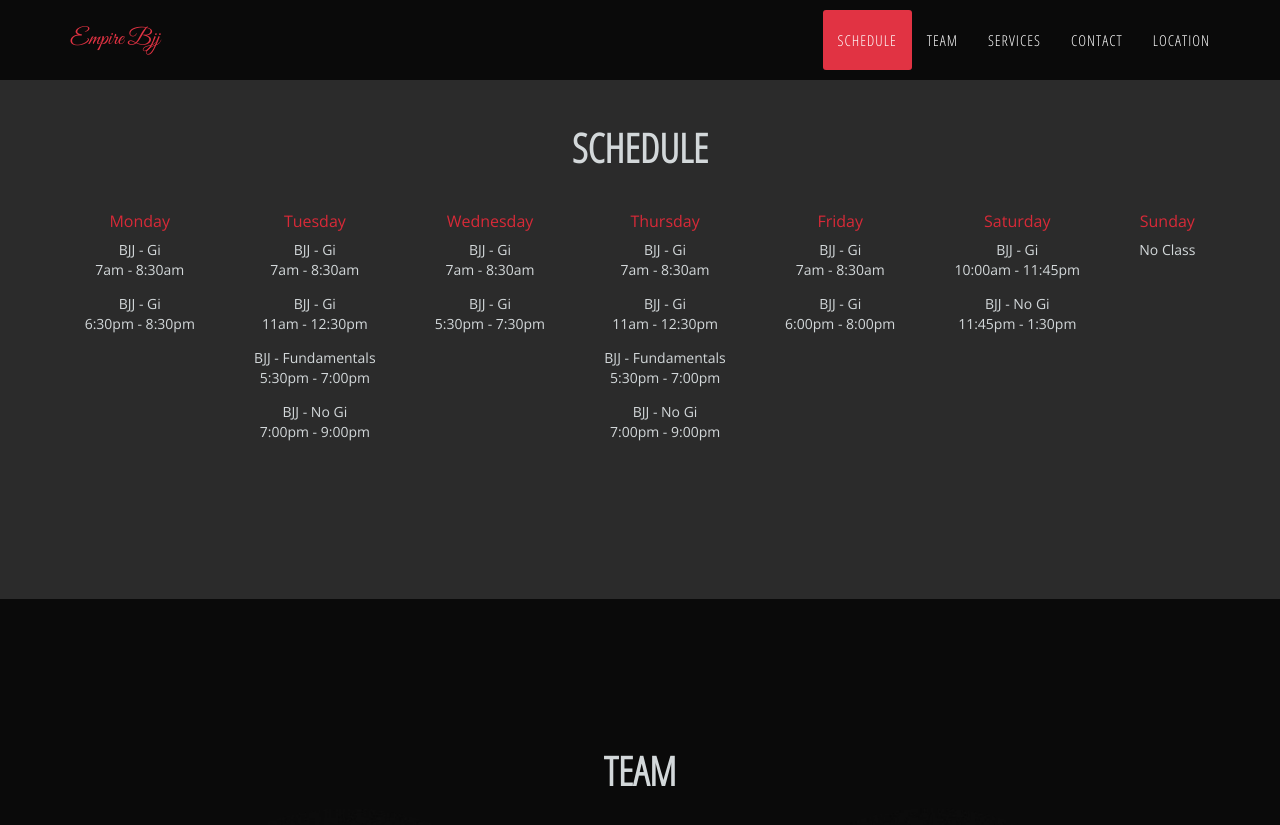
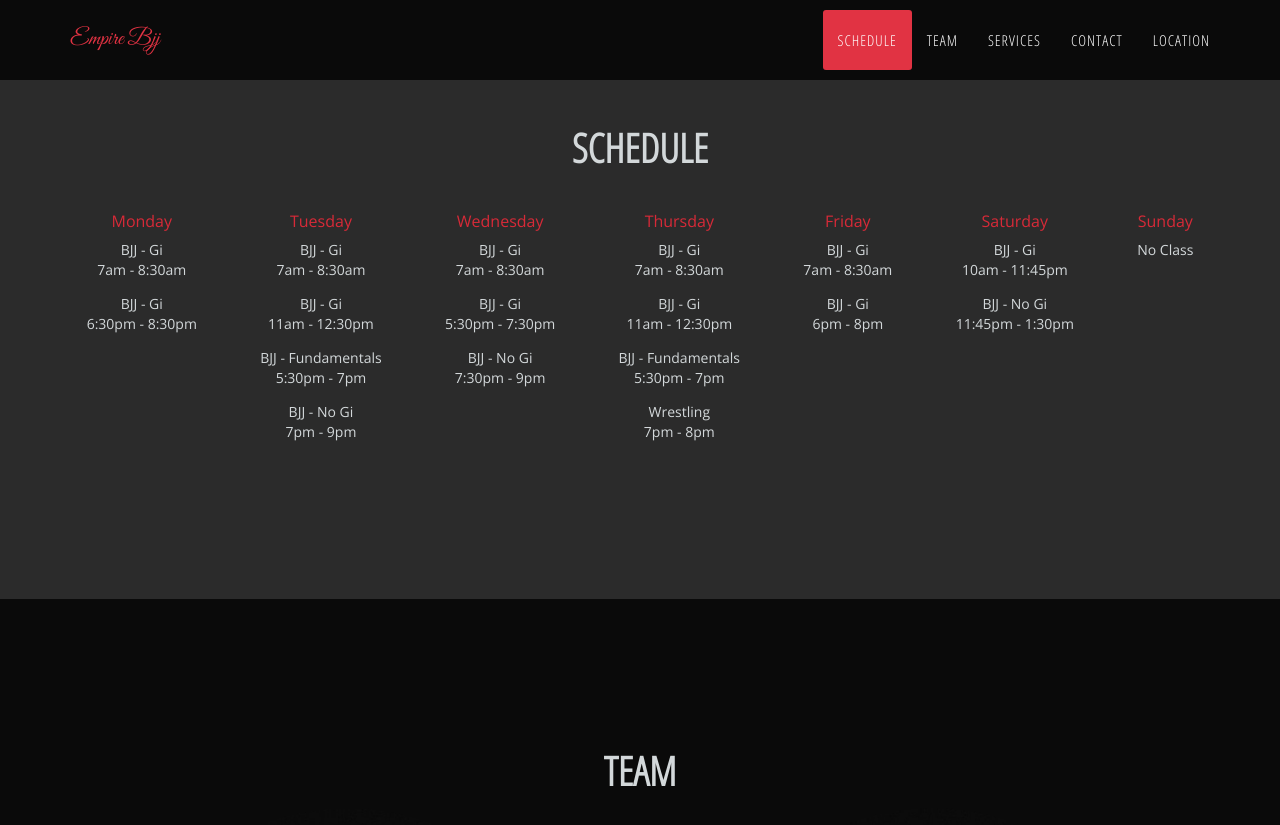
Before and after one commit to eriktjacobsen/empirebjj, a Jekyll site: the page built from index.html, in a window 1280 px wide and 900 px high, scrolled down 714 px. Shown: the top 825 px of the window. Built offline with Jekyll 4.4.1, drawn with Linux system fonts in a browser that asks for light colours.

Commit message:
Update schedule.html

```diff
--- a/_includes/schedule.html
+++ b/_includes/schedule.html
@@ -14,21 +14,22 @@
             <div class='day short'>Tuesday</div>
             <div class='time short'>BJJ - Gi<br/>7am - 8:30am</div>
             <div class='time short'>BJJ - Gi<br/>11am - 12:30pm</div>
-            <div class='time short'>BJJ - Fundamentals<br/>5:30pm - 7:00pm</div>
-            <div class='time short'>BJJ - No Gi<br/>7:00pm - 9:00pm</div>
+            <div class='time short'>BJJ - Fundamentals<br/>5:30pm - 7pm</div>
+            <div class='time short'>BJJ - No Gi<br/>7pm - 9pm</div>
             <div class='day short'>Wednesday</div>
             <div class='time short'>BJJ - Gi<br/>7am - 8:30am</div>
             <div class='time short'>BJJ - Gi<br/>5:30pm - 7:30pm</div>
+            <div class='time short'>BJJ - No Gi<br/>7:30pm - 9pm</div>
             <div class='day short'>Thursday</div>
             <div class='time short'>BJJ - Gi<br/>7am - 8:30am</div>
             <div class='time short'>BJJ - Gi<br/>11am - 12:30pm</div>
-            <div class='time short'>BJJ - Fundamentals<br/>5:30pm - 7:00pm</div>
-            <div class='time short'>BJJ - No Gi<br/>7:00pm - 9:00pm</div>
+            <div class='time short'>BJJ - Fundamentals<br/>5:30pm - 7pm</div>
+            <div class='time short'>Wrestling<br/>7pm - 8pm</div>
             <div class='day short'>Friday</div>
             <div class='time short'>BJJ - Gi<br/>7am - 8:30am</div>
-            <div class='time short'>BJJ - Gi<br/>6:00pm - 8:00pm</div>
+            <div class='time short'>BJJ - Gi<br/>6pm - 8pm</div>
             <div class='day'>Saturday</div>
-            <div class='time'>BJJ - Gi<br/>10:00am - 11:45pm</div>
+            <div class='time'>BJJ - Gi<br/>10am - 11:45pm</div>
             <div class='time'>BJJ - No Gi<br/>11:45pm - 1:30pm</div>
             <div class='day'>Sunday</div>
             <div class='time'>No Class</div>
```
